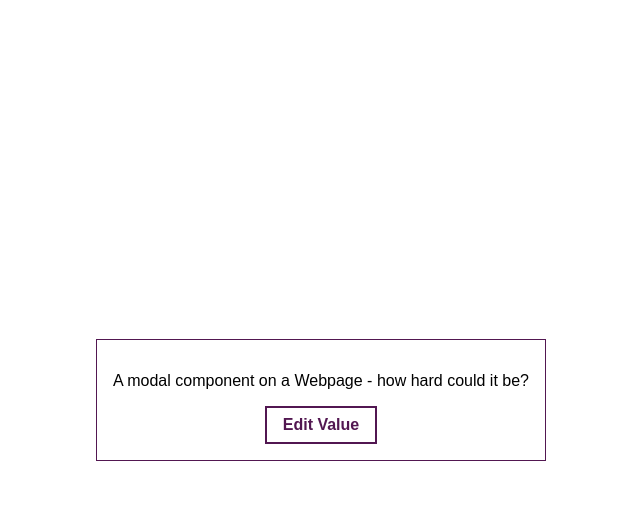
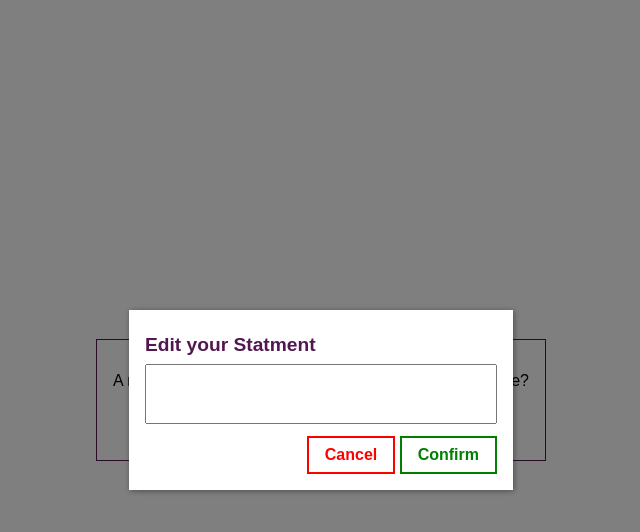
Before and after one commit to kraki135/modal, a plain HTML site: page index.html in a window 1280 px wide. Both pictures are taken after a click on the button "Edit Value". Shown: the whole page, without its empty margins (319-959 px from the left). Drawn offline with Linux system fonts and the light colour scheme.

Commit message:
zmiany merge

```diff
--- a/app.js
+++ b/app.js
@@ -5,5 +5,6 @@ var modal = document.querySelector('.modal');
 var backdrop = document.querySelector('.backdrop');
 
 btn_edit.addEventListener('click', function() {
-
+   modal.style.display = 'block';
+   backdrop.style.display = 'block';
 });
--- a/style.css
+++ b/style.css
@@ -49,12 +49,13 @@
     display: none;
     position: fixed;
     z-index: 200;
-    top: 40%;
-    left: 40%;
-    width: 20%;
+    top: 50%;
+    left: 50%;
+    width: 30%;
     background: white;
     box-shadow: 1px 1px 6px rgba(0, 0, 0, 0.4);
     padding: 1rem;
+    transform: translate(-50%,-50%);
   }
 
   .modal h1 {
```
